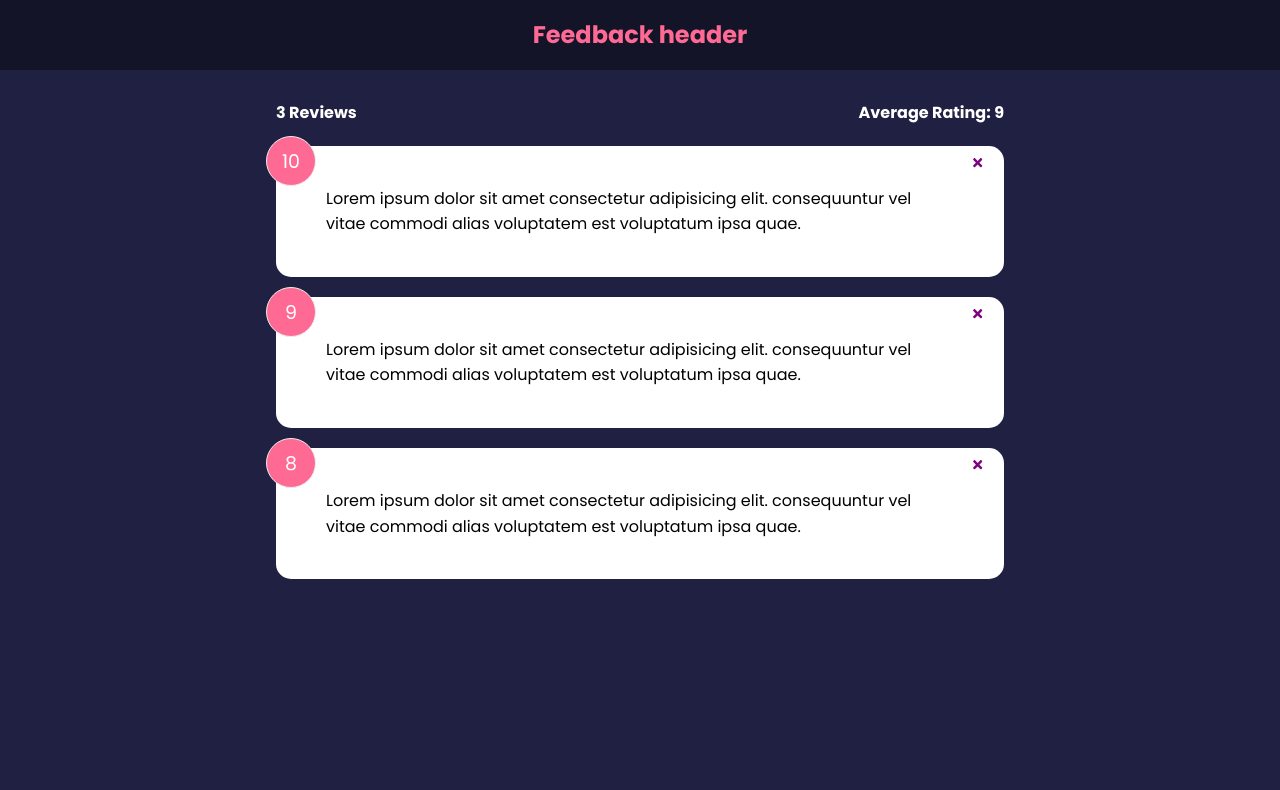
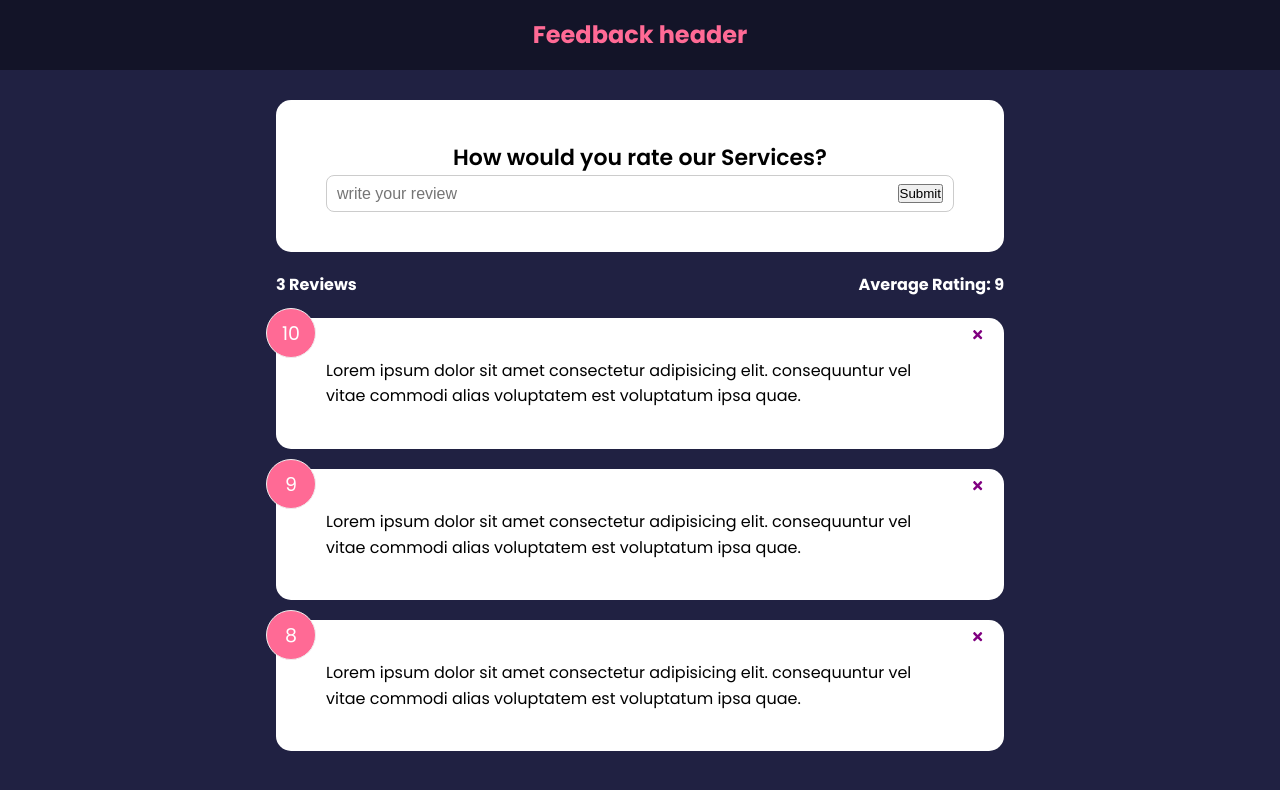
Before and after one commit to ShujaShah/feedback-app, a React (Create React App) app: page / in a window 1280 px wide. Shown: the top 790 px of the page. Built offline with nearby package versions, Linux system fonts and the light colour scheme.

Commit message:
create a form with the input field

```diff
--- a/src/App.js
+++ b/src/App.js
@@ -3,6 +3,7 @@ import Header from "./components/Header";
 import FeedbackData from "./data/FeedbackData";
 import FeedbackList from "./components/FeedbackList";
 import FeedbackStats from "./components/FeedbackStats";
+import FeedbackForm from "./components/FeedbackForm";
 
 function App() {
   const [feedback, setFeedback] = useState(FeedbackData);
@@ -15,8 +16,10 @@ function App() {
   return (
     <>
       <Header />
+
       <div className="container">
-        <FeedbackStats feedback= {feedback}/>
+        <FeedbackForm />
+        <FeedbackStats feedback={feedback} />
         <FeedbackList feedback={feedback} handleDelete={deleteFeedback} />
       </div>
     </>
--- /dev/null
+++ b/src/components/FeedbackForm.jsx
@@ -0,0 +1,25 @@
+import React from "react";
+import Card from "./shared/Card";
+import { useState } from "react";
+
+function FeedbackForm() {
+  const [text, setText] = useState("");
+
+  const handleTextChange = (e) => {
+    setText(e.target.value);
+  };
+  return (
+    <Card>
+      <form>
+        <h2>How would you rate our Services?</h2>
+
+        <div className="input-group">
+          <input onChange={handleTextChange} type="text" placeholder="write your review" value={text}></input>
+          <button type="submit">Submit</button>
+        </div>
+      </form>
+    </Card>
+  );
+}
+
+export default FeedbackForm;
```
